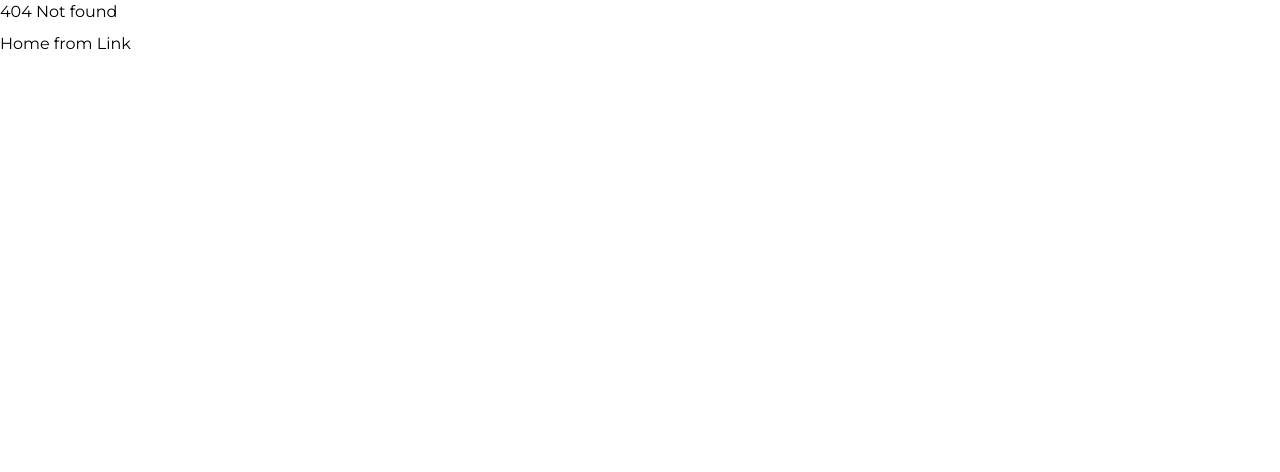
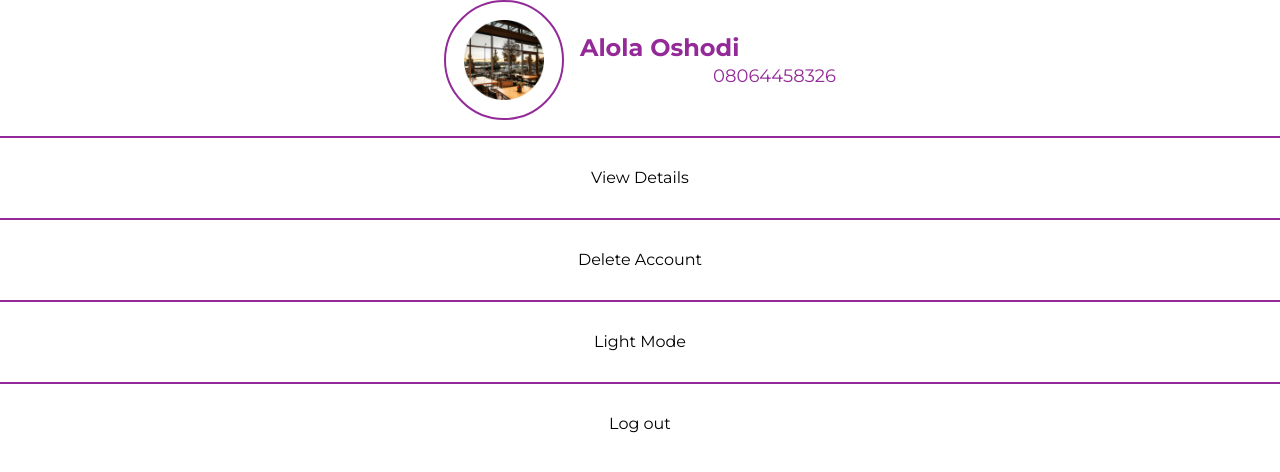
Before and after one commit to sw-alola176/FeedingAppWeb, a React (Vite) app in the folder client/: page /settings in a window 1280 px wide. Before the commit this address had no page. Shown: the top 472 px of the page. Built offline with nearby package versions, Linux system fonts and the light colour scheme.

Commit message:
adding-settingsPage

```diff
--- a/client/src/App.jsx
+++ b/client/src/App.jsx
@@ -3,6 +3,7 @@ import HomePage from "./pages/Home/HomePage"
 import NotFoundPage from "./pages/NotFoundPage"
 import SignInPage from "./pages/SignIn/SignUpPage"
 import LogInPage from "./pages/Login/LogInPage"
+import SettingsPage from "./pages/Settings/settingsPage"
 import { SwitchProvider } from "./components/switchLight"
 import { useState } from "react"
 import { createBrowserRouter, RouterProvider } from 'react-router-dom'
@@ -29,6 +30,10 @@ function App() {
     {
       path: '/home',
       element: <HomePage />
+    },
+    {
+      path: '/settings',
+      element: <SettingsPage />
     }
   ])
 
--- a/client/src/components/MenuBar.jsx
+++ b/client/src/components/MenuBar.jsx
@@ -26,8 +26,8 @@ const MenuBar = () => {
           <div className='bg-[#932A98] rounded-4xl p-2'>
             <ul className='flex gap-4 text-[#C578C8E5]'>
               <li className='hover:text-[#932A98]'><NavLink style={({isActive}) => (isActive ? homeActiveStyle: null)} to='/home'>Home</NavLink></li>
-              <li className='hover:text-[#932A98]'><NavLink style={({isActive}) => (isActive ? historyActiveStyle: null)} to='/'>History</NavLink></li>
-              <li className='hover:text-[#932A98]'><NavLink style={({isActive}) => (isActive ? settingsActiveStyle: null)} to='/'>Settings</NavLink></li>
+              <li className='hover:text-[#932A98]'><NavLink style={({isActive}) => (isActive ? historyActiveStyle: null)} to='/history'>History</NavLink></li>
+              <li className='hover:text-[#932A98]'><NavLink style={({isActive}) => (isActive ? settingsActiveStyle: null)} to='/settings'>Settings</NavLink></li>
             </ul>
           </div>
         ) : null}
--- a/client/src/pages/Home/HomePage.jsx
+++ b/client/src/pages/Home/HomePage.jsx
@@ -54,7 +54,7 @@ const HomePage = () => {
 
   return (
     <>
-    <div style={style} className='w-full h-full m-0 self-center justify-self-center place-content-center  relative p-3 flex flex-col'>
+    <div style={style} className='w-full h-full m-0 self-center justify-self-center place-self-center  relative p-3 flex flex-col'>
       <ThemeSwitch />
       <header className='text-center self-center gap-4 w-fit'>
         <div className="flex items-center justify-center">
--- /dev/null
+++ b/client/src/pages/Settings/settingsPage.jsx
@@ -0,0 +1,44 @@
+import React from 'react'
+import "./settingsPage.module.css"
+import img from "../../assets/home-page/Ellipse 1.png"
+
+const SettingsPage = () => {
+
+  const  settingTabs = [
+    {
+      name: "View Details"
+    },
+    {
+      name: "Delete Account"
+    },
+    {
+      name: "Light Mode"
+    },
+    {
+      name: "Log out"
+    }
+  ]
+
+  return (
+    <div className='place-self-center h-screen w-screen flex flex-col gap-4'>
+      <div className='flex self-center items-center gap-4'>
+        <div className='border-[#932A98] flex justify-center rounded-full size-[120px] border-2'>
+          <img className='size-20 self-center object-cover' src={img} alt='picture of restaurants' />
+        </div>
+        <div className='text-[#932A98] text-2xl flex flex-col w-3xs'>
+          <p className='self-start font-bold'>Alola Oshodi</p>
+          <p className=' text-[18px] self-end'>08064458326</p>
+        </div>
+      </div>
+      <div>
+        <ul className='w-full'>
+          {settingTabs.map(data =>
+            (<li className='border-t-2 border-[#932A98] h-20.5 flex justify-center items-center' key={data.name}>{data.name}</li>)
+          )}
+        </ul>
+      </div>
+    </div>
+  )
+}
+
+export default SettingsPage
```
Also changed, not shown: client/src/pages/Settings/settingsPage.module.css (added).
